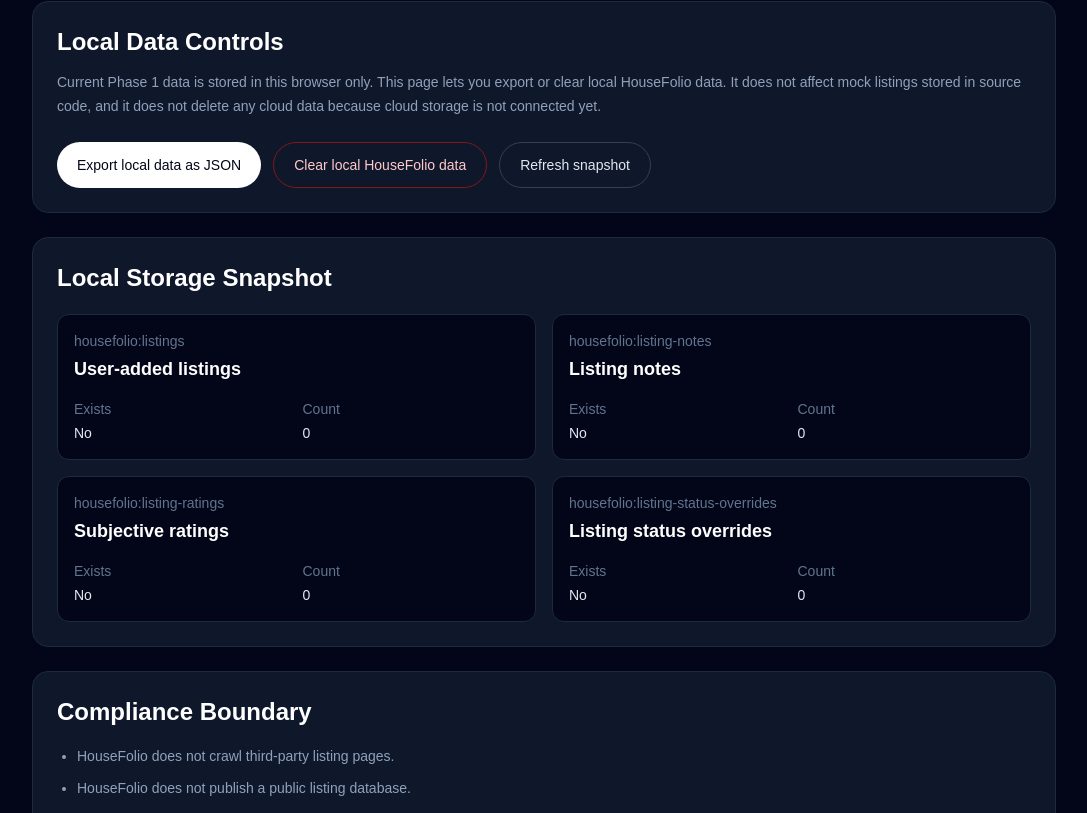
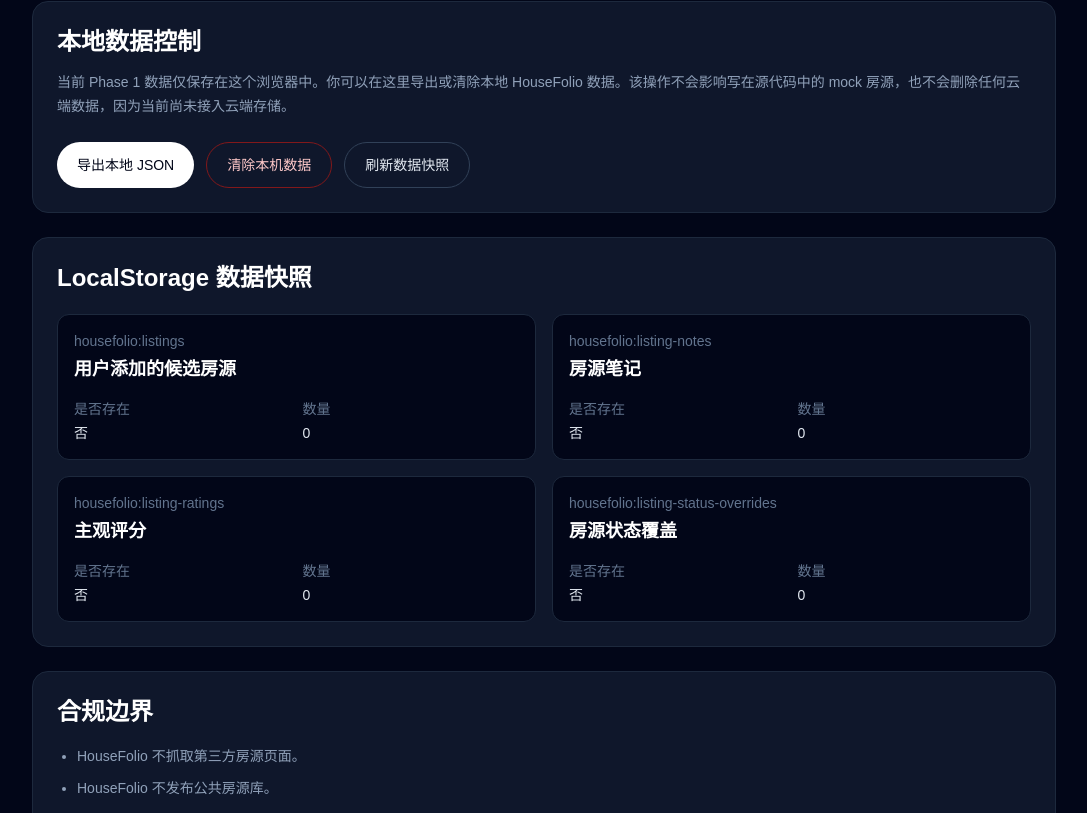
Before and after one commit to Qiu-Jiajun/HouseFolio, a Next.js app: page /settings in a window 1280 px wide. Shown: the part 287-1100 px from the top of the page, without its empty margins (96-1183 px from the left). Built offline with nearby package versions, Linux system fonts and the light colour scheme.

Commit message:
feat: localize settings data panel

```diff
--- a/src/components/settings-local-data-panel.tsx
+++ b/src/components/settings-local-data-panel.tsx
@@ -1,12 +1,17 @@
 "use client";
 
 import { useEffect, useState } from "react";
+import { zhCN } from "@/content/zh-cn";
 import {
   clearLocalHouseFolioData,
   downloadLocalHouseFolioData,
   getLocalHouseFolioDataSnapshot,
   type LocalHouseFolioDataExport,
 } from "@/lib/privacy/local-data";
+
+const localDataLabels: Record<string, string> = {
+  ...zhCN.settingsLocalDataPanel.localDataLabels,
+};
 
 export function SettingsLocalDataPanel() {
   const [snapshot, setSnapshot] = useState<LocalHouseFolioDataExport | null>(
@@ -24,12 +29,12 @@
 
   function handleExport() {
     downloadLocalHouseFolioData();
-    setMessage("Local HouseFolio data export started.");
+    setMessage(zhCN.settingsLocalDataPanel.messages.exportStarted);
   }
 
   function handleClear() {
     const confirmed = window.confirm(
-      "Clear all HouseFolio local data from this browser? Mock listings in code will still remain visible."
+      zhCN.settingsLocalDataPanel.messages.clearConfirm
     );
 
     if (!confirmed) {
@@ -38,7 +43,7 @@
 
     clearLocalHouseFolioData();
     refreshSnapshot();
-    setMessage("Local HouseFolio data has been cleared from this browser.");
+    setMessage(zhCN.settingsLocalDataPanel.messages.cleared);
   }
 
   return (
@@ -51,14 +56,11 @@
 
       <section className="rounded-2xl border border-slate-800 bg-slate-900 p-6">
         <h2 className="text-2xl font-semibold text-white">
-          Local Data Controls
+          {zhCN.settingsLocalDataPanel.controls.title}
         </h2>
 
         <p className="mt-3 text-sm leading-6 text-slate-400">
-          Current Phase 1 data is stored in this browser only. This page lets you
-          export or clear local HouseFolio data. It does not affect mock listings
-          stored in source code, and it does not delete any cloud data because
-          cloud storage is not connected yet.
+          {zhCN.settingsLocalDataPanel.controls.description}
         </p>
 
         <div className="mt-6 flex flex-wrap gap-3">
@@ -67,7 +69,7 @@
             onClick={handleExport}
             className="rounded-full bg-white px-5 py-3 text-sm font-medium text-slate-950 hover:bg-slate-200"
           >
-            Export local data as JSON
+            {zhCN.settingsLocalDataPanel.controls.exportJson}
           </button>
 
           <button
@@ -75,7 +77,7 @@
             onClick={handleClear}
             className="rounded-full border border-red-900 px-5 py-3 text-sm font-medium text-red-200 hover:bg-red-950"
           >
-            Clear local HouseFolio data
+            {zhCN.settingsLocalDataPanel.controls.clearLocalData}
           </button>
 
           <button
@@ -83,14 +85,14 @@
             onClick={refreshSnapshot}
             className="rounded-full border border-slate-700 px-5 py-3 text-sm font-medium text-slate-200 hover:bg-slate-800"
           >
-            Refresh snapshot
+            {zhCN.settingsLocalDataPanel.controls.refreshSnapshot}
           </button>
         </div>
       </section>
 
       <section className="rounded-2xl border border-slate-800 bg-slate-900 p-6">
         <h2 className="text-2xl font-semibold text-white">
-          Local Storage Snapshot
+          {zhCN.settingsLocalDataPanel.snapshot.title}
         </h2>
 
         <div className="mt-5 grid gap-4 md:grid-cols-2">
@@ -101,17 +103,21 @@
             >
               <p className="text-sm text-slate-500">{item.key}</p>
               <h3 className="mt-1 text-lg font-semibold text-white">
-                {item.label}
+                {localDataLabels[item.key] ?? item.label}
               </h3>
               <div className="mt-4 grid grid-cols-2 gap-3 text-sm">
                 <div>
-                  <p className="text-slate-500">Exists</p>
+                  <p className="text-slate-500">
+                    {zhCN.settingsLocalDataPanel.snapshot.exists}
+                  </p>
                   <p className="mt-1 text-slate-200">
-                    {item.exists ? "Yes" : "No"}
+                    {item.exists ? zhCN.common.yes : zhCN.common.no}
                   </p>
                 </div>
                 <div>
-                  <p className="text-slate-500">Count</p>
+                  <p className="text-slate-500">
+                    {zhCN.settingsLocalDataPanel.snapshot.count}
+                  </p>
                   <p className="mt-1 text-slate-200">{item.count}</p>
                 </div>
               </div>
@@ -122,15 +128,13 @@
 
       <section className="rounded-2xl border border-slate-800 bg-slate-900 p-6">
         <h2 className="text-2xl font-semibold text-white">
-          Compliance Boundary
+          {zhCN.settingsLocalDataPanel.complianceBoundary.title}
         </h2>
 
         <ul className="mt-4 list-disc space-y-2 pl-5 text-sm leading-6 text-slate-400">
-          <li>HouseFolio does not crawl third-party listing pages.</li>
-          <li>HouseFolio does not publish a public listing database.</li>
-          <li>HouseFolio does not broker rental transactions.</li>
-          <li>Current Phase 1 data stays in browser localStorage.</li>
-          <li>AI, map APIs, cloud database, and cloud storage are not connected yet.</li>
+          {zhCN.settingsLocalDataPanel.complianceBoundary.items.map((item) => (
+            <li key={item}>{item}</li>
+          ))}
         </ul>
       </section>
     </div>
--- a/src/content/zh-cn.ts
+++ b/src/content/zh-cn.ts
@@ -1,6 +1,8 @@
 export const zhCN = {
   common: {
     pending: "待补充",
+    yes: "是",
+    no: "否",
     currencyCny: "￥",
     month: "月",
     sqm: "㎡",
@@ -243,4 +245,42 @@
     description:
       "导出或清除当前浏览器中保存的 HouseFolio 本地数据。这个页面是 Demo 阶段隐私与数据权利能力的基础。",
   },
+
+  settingsLocalDataPanel: {
+    messages: {
+      exportStarted: "本地 HouseFolio 数据导出已开始。",
+      clearConfirm:
+        "确认清除当前浏览器中的所有 HouseFolio 本地数据吗？代码中的 mock 房源仍会继续显示。",
+      cleared: "当前浏览器中的 HouseFolio 本地数据已清除。",
+    },
+    controls: {
+      title: "本地数据控制",
+      description:
+        "当前 Phase 1 数据仅保存在这个浏览器中。你可以在这里导出或清除本地 HouseFolio 数据。该操作不会影响写在源代码中的 mock 房源，也不会删除任何云端数据，因为当前尚未接入云端存储。",
+      exportJson: "导出本地 JSON",
+      clearLocalData: "清除本机数据",
+      refreshSnapshot: "刷新数据快照",
+    },
+    snapshot: {
+      title: "LocalStorage 数据快照",
+      exists: "是否存在",
+      count: "数量",
+    },
+    localDataLabels: {
+      "housefolio:listings": "用户添加的候选房源",
+      "housefolio:listing-notes": "房源笔记",
+      "housefolio:listing-ratings": "主观评分",
+      "housefolio:listing-status-overrides": "房源状态覆盖",
+    },
+    complianceBoundary: {
+      title: "合规边界",
+      items: [
+        "HouseFolio 不抓取第三方房源页面。",
+        "HouseFolio 不发布公共房源库。",
+        "HouseFolio 不撮合租赁交易。",
+        "当前 Phase 1 数据仅保存在浏览器 localStorage。",
+        "当前尚未接入 AI、地图 API、云数据库或云存储。",
+      ],
+    },
+  },
 } as const;
```
